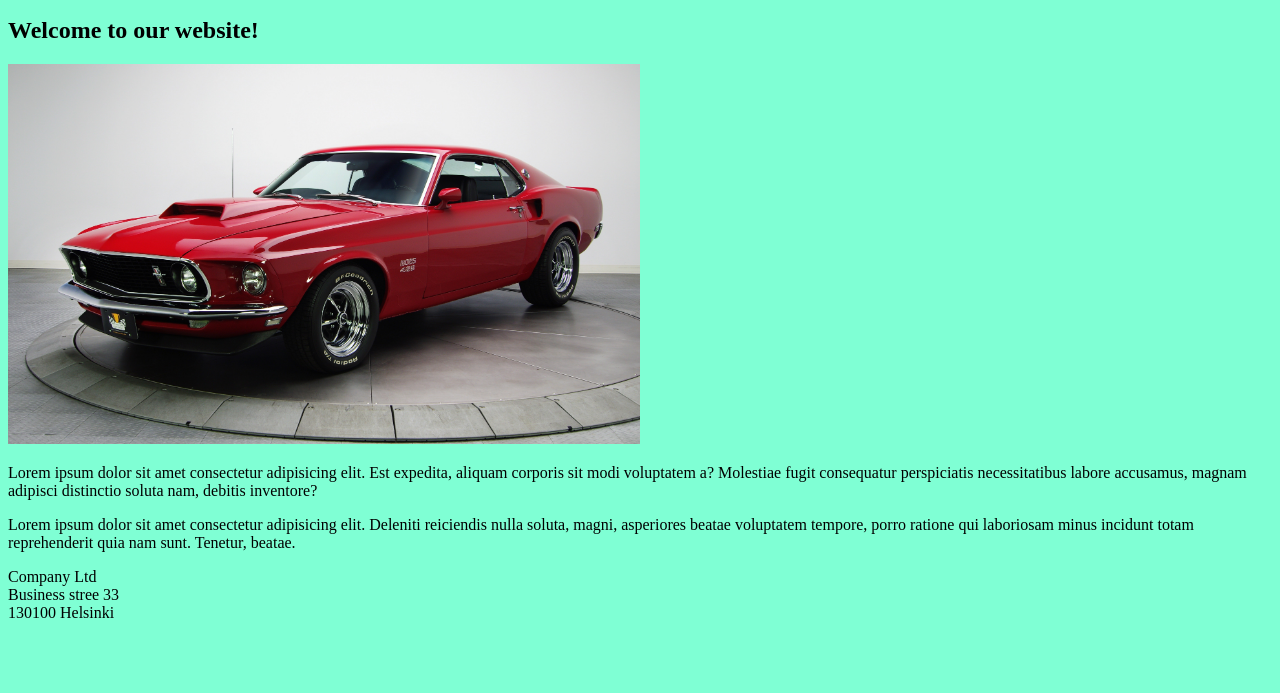
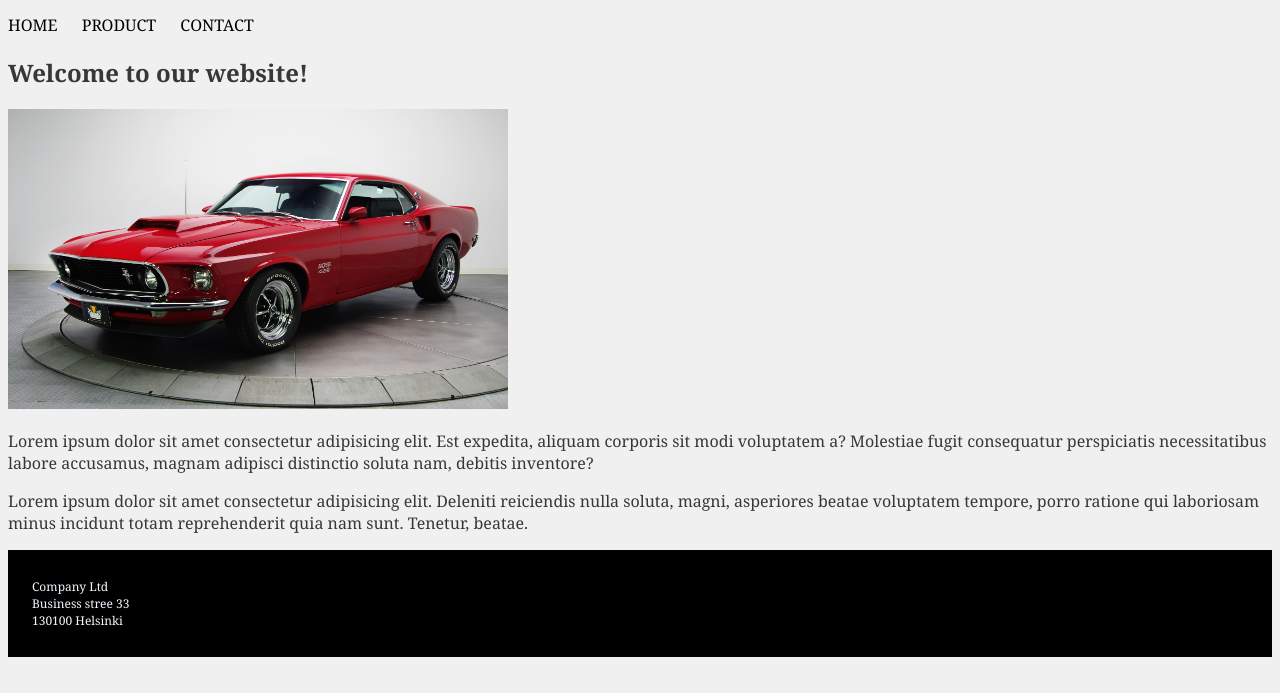
Before and after one commit to andylovecloud/Web-development, a plain HTML site: page Example-2/home.html in a window 1280 px wide. Shown: the part 107-800 px from the top of the page. Drawn offline with Linux system fonts and the light colour scheme.

Commit message:
update css

```diff
--- a/Example-2/home.html
+++ b/Example-2/home.html
@@ -11,16 +11,16 @@
         <p  class="logo">Company Ltd </p>
         <nav>
             <ul>
-                <li>Home</li>
-                <li>Product</li>
-                <li>Contact</li>
+                <li><a href="home.html">Home</a></li>
+                <li><a href="product.html">Product</a></li>
+                <li><a href="contact.html">Contact</a></li>
             </ul>
         </nav>
     </header>
 
     <article>
         <h1>Welcome to our website!</h1>
-        <img src="/Example-2/images/mustang.jpg" width="50%" height="50%">
+        <img src="/Example-2/images/mustang.jpg">
         <p>Lorem ipsum dolor sit amet consectetur adipisicing elit. Est expedita, aliquam corporis sit modi voluptatem a? Molestiae fugit consequatur perspiciatis necessitatibus labore accusamus, magnam adipisci distinctio soluta nam, debitis inventore?</p>
         <p>Lorem ipsum dolor sit amet consectetur adipisicing elit. Deleniti reiciendis nulla soluta, magni, asperiores beatae voluptatem tempore, porro ratione qui laboriosam minus incidunt totam reprehenderit quia nam sunt. Tenetur, beatae.</p>
     </article>
--- a/Example-2/styles.css
+++ b/Example-2/styles.css
@@ -1,14 +1,54 @@
 body
 {
-    background-color: aquamarine;
+    font-family: Georgia, 'Times New Roman', Times, serif;
+    color: rgb(55, 55, 55);
+    background-color: rgb(240, 240, 240);
 }
-nav
+.logo
 {
-    display: block;
-    list-style-type: disc;
-    margin-block-start: 1em;
-    margin-block-end: 1em;
-    margin-inline-start: 0px;
-    margin-inline-end: 0px;
-    padding-inline-start: 40px;
+    font-size: 36px;
+    font-weight: bold;
+    letter-spacing: 6px;
 }
+
+/* Margin: distance bt 2 elements. Padding: distance inside an element */
+nav li
+{
+    display: inline;
+    margin-right: 20px;
+}
+
+nav ul
+{
+    padding-left: 0;
+}
+
+/* Set attributes for all the links */
+nav a, nav a:visited, nav a:active
+{
+    color: black;
+    text-decoration: none; /* remove the underline of the link */
+    text-transform: uppercase; /* convert to Uppercase  */
+}
+
+/* when mouse hover the underline of the link will show and change color */
+nav a:hover
+{
+    color: orange;
+    text-decoration: underline;
+}
+img
+{
+    width: 500px;
+    height: auto;
+}
+
+footer
+{
+    background-color: black;
+    color: aliceblue;
+    font-size: 12px;
+    padding-top: 16px;
+    padding-left: 24px;
+    padding-bottom: 16px;
+}
```
